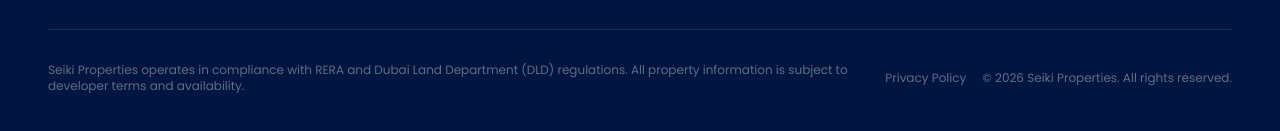
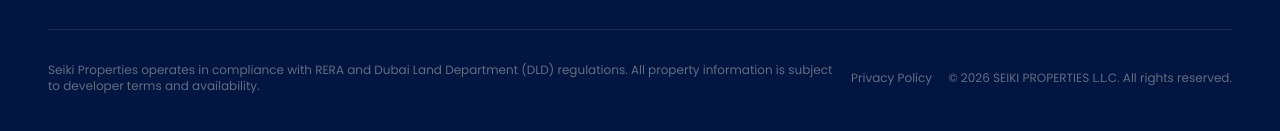
Before and after one commit to seikiproperties/website, a Next.js app: page / in a window 1280 px wide. Shown: the part 8916-9047 px from the top of the page. Built offline with nearby package versions, Linux system fonts and the light colour scheme.

Commit message:
Update company name to SEIKI PROPERTIES L.L.C in footer

```diff
--- a/src/components/SiteFooter.tsx
+++ b/src/components/SiteFooter.tsx
@@ -108,7 +108,7 @@ export default function SiteFooter() {
             <Link href="/privacy-policy" className="hover:text-cream/70 transition-colors">
               Privacy Policy
             </Link>
-            <span>&copy; {new Date().getFullYear()} Seiki Properties. All rights reserved.</span>
+            <span>&copy; {new Date().getFullYear()} SEIKI PROPERTIES L.L.C. All rights reserved.</span>
           </div>
         </div>
       </div>
```
